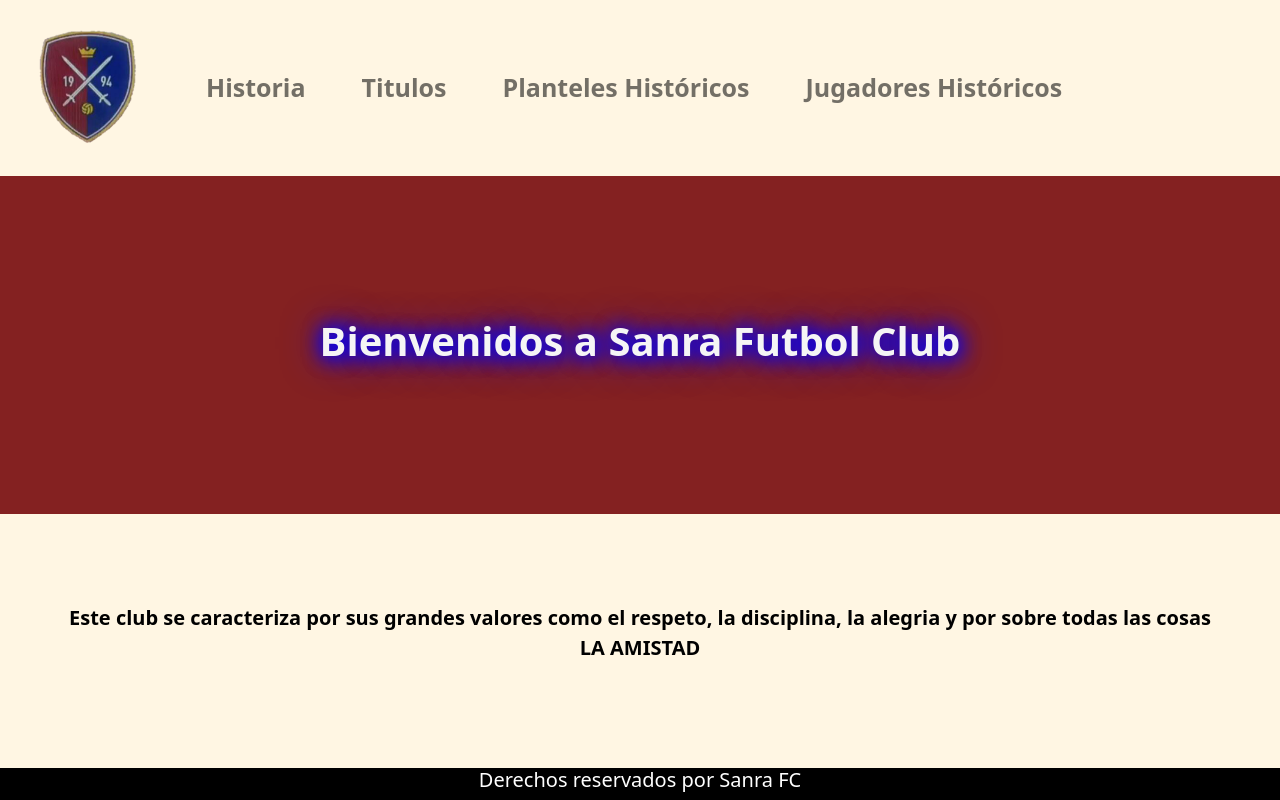
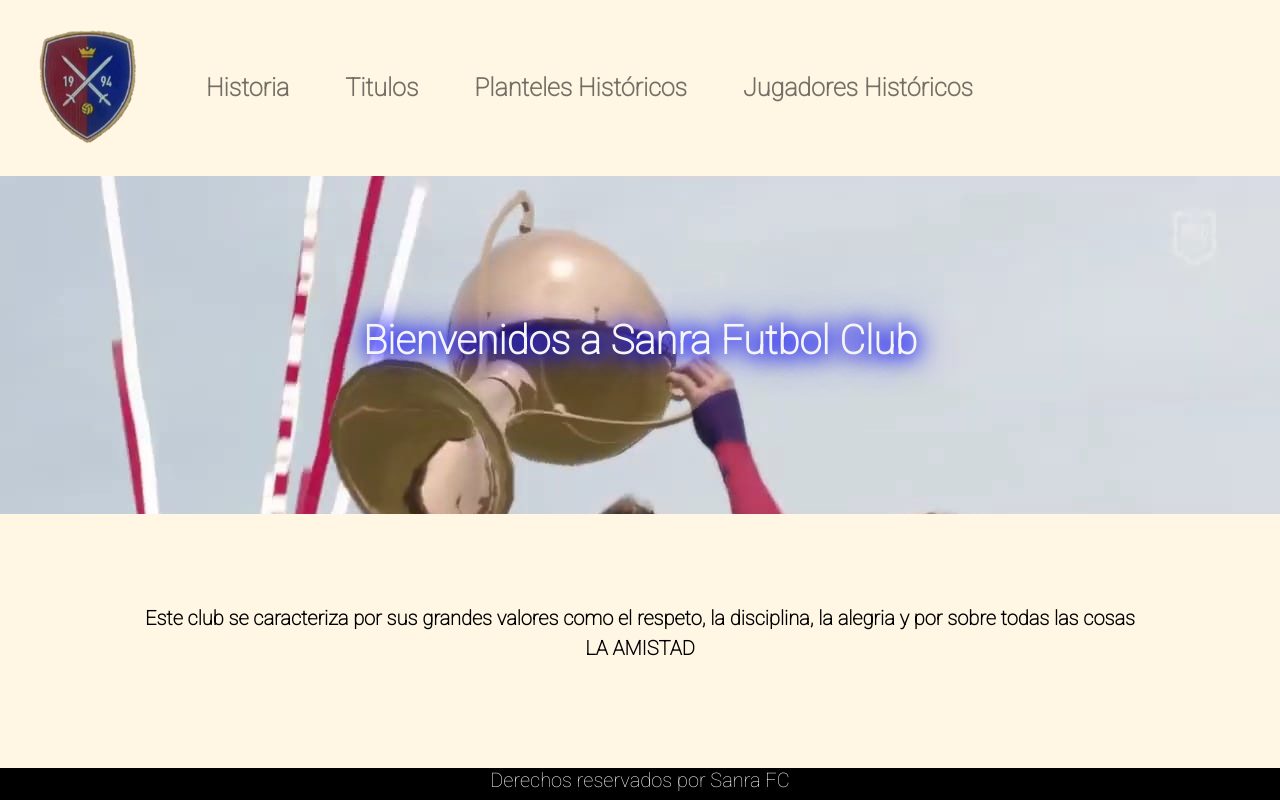
Before and after one commit to MartinOrefice/sanra, a website: page index.html in a window 1280 px wide. Drawn offline with nearby package versions, Linux system fonts and the light colour scheme.

Commit message:
cambios en el fondo

```diff
--- a/index.html
+++ b/index.html
@@ -4,6 +4,10 @@
     <meta charset="UTF-8">
     <meta http-equiv="X-UA-Compatible" content="IE=edge">
     <meta name="viewport" content="width=device-width, initial-scale=1.0">
+    <!-- font -->
+    <link rel="preconnect" href="https://fonts.googleapis.com">
+    <link rel="preconnect" href="https://fonts.gstatic.com" crossorigin>
+    <link href="https://fonts.googleapis.com/css2?family=Roboto:wght@100&display=swap" rel="stylesheet">
     <!-- css -->
     <link rel="stylesheet" href="css/main.css">
     <!-- bootstrap-->
--- a/scss/estilos.scss
+++ b/scss/estilos.scss
@@ -5,9 +5,11 @@
     padding: 0%;
     margin: 0%;
     box-sizing: border-box;
+    font-family: 'Roboto', sans-serif;
 }
 .tituloIndex{
     color: whitesmoke;
+
     text-align: center;
     font-weight: bold;
     text-shadow: 1px 1px 20px blue,
@@ -26,6 +28,7 @@ font-weight: bold;
 font-size: 20px;
 }
 p{
+    font-weight: bold;
     span{
         display: block;
     }
@@ -36,10 +39,12 @@ header{
 }
 main{
     grid-area: main;
-    background-color: rgb(132, 33, 33);
     display: flex;
     justify-content: center;
     align-items: center;
+    background-image: url("../img/WhatsApp\ Image\ 2022-04-30\ at\ 12.11.13\ AM.jpeg");
+    background-size: cover;
+    background-repeat: no-repeat;
 }
 .tituloJugadores{
     @include titulos;
```
Also changed, not shown: pages/historia.html (+1 -1 lines), pages/titulos.html (+1 -1 lines), css/main.css.
